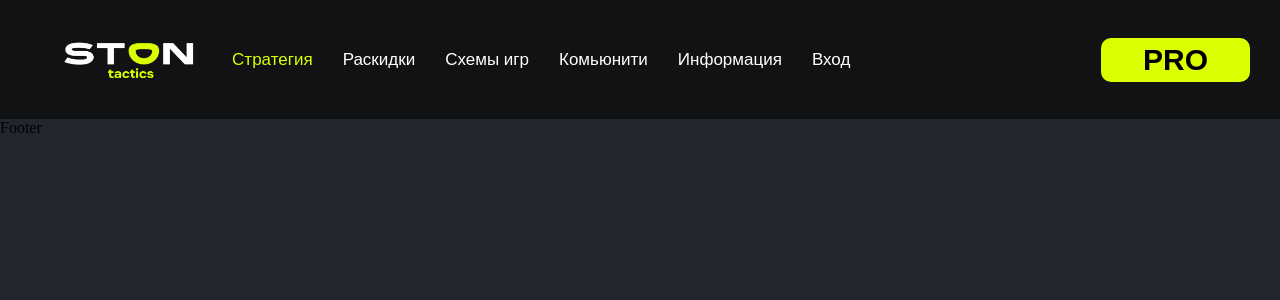
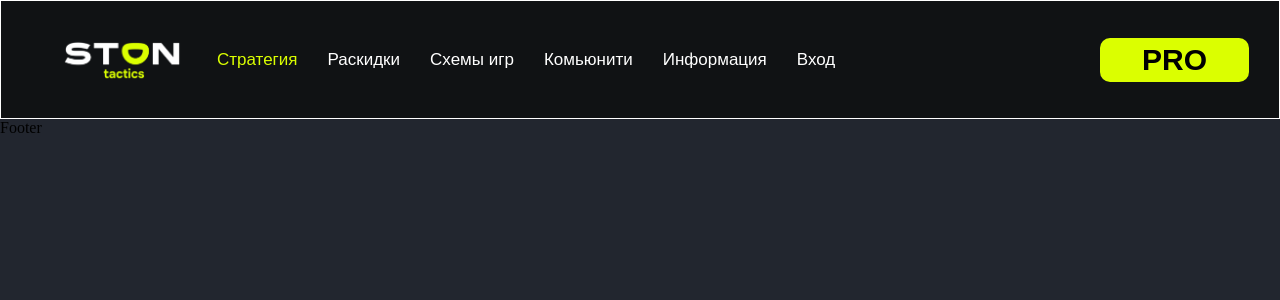
Before and after one commit to FrontStudios/stontactics, a React (Create React App) app: page /strategy in a window 1280 px wide. Shown: the top 300 px of the page. Built offline with nearby package versions, Linux system fonts and the light colour scheme.

Commit message:
ready header

```diff
--- a/src/components/header/Header.jsx
+++ b/src/components/header/Header.jsx
@@ -15,7 +15,6 @@ const Header = () => {
            <p className={styles.navigation__title}>Информация</p>
            <p className={styles.navigation__title}>Вход</p>
         </nav>
-       </div>
 
 
        <div className={styles.pro__wrap}>
@@ -26,7 +25,7 @@ const Header = () => {
             <div className={styles.burger}>
               <span></span>
             </div>
-
+          </div>
        </div>
     </header>
   )
--- a/src/components/header/header.module.scss
+++ b/src/components/header/header.module.scss
@@ -7,6 +7,7 @@ header{
 }
 .header__wrapper{
     width: 1280px;
+    border: 1px solid #fff;
     height: 100%;
     display: flex;
     background: #101214;
```
